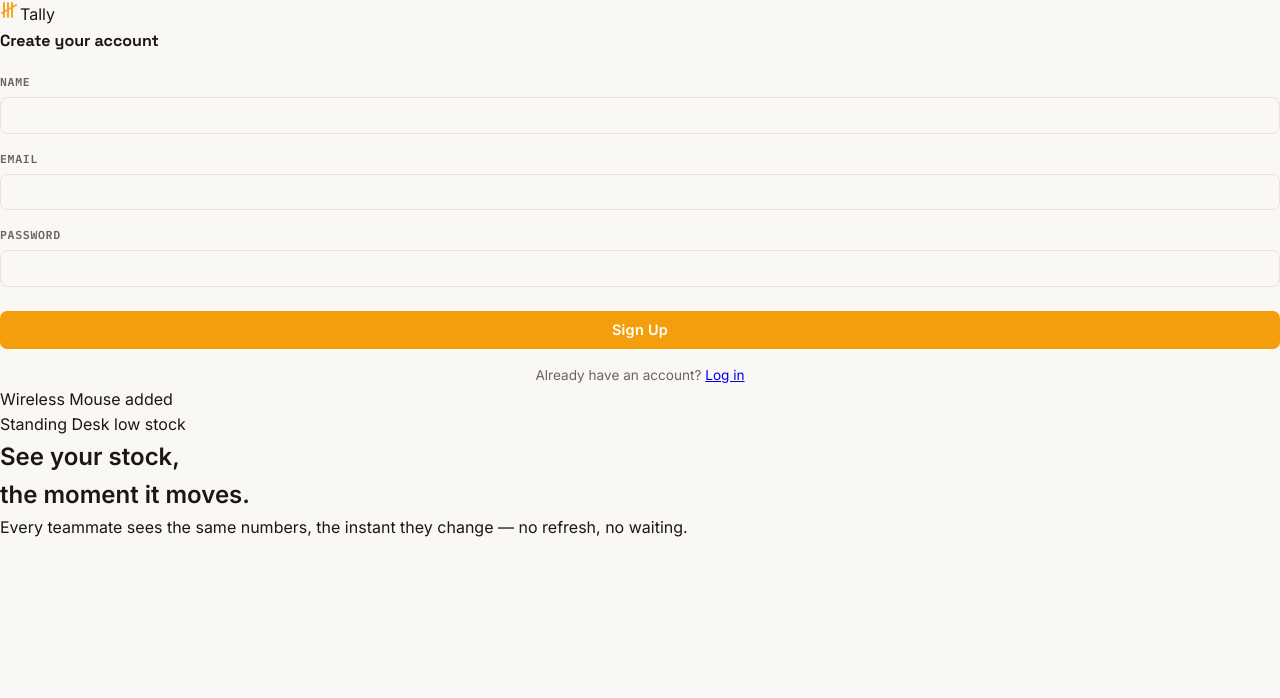
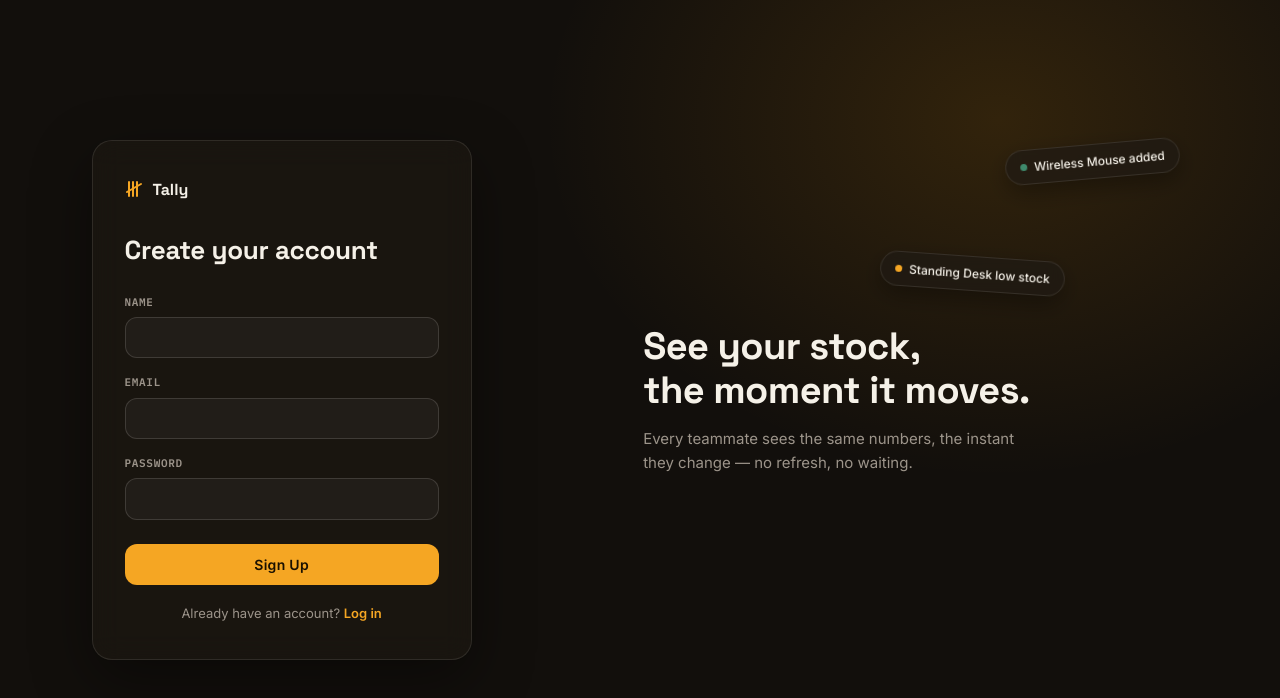
Before and after one commit to ElidryssyYassineDev/codveda-fullstack-internship, a React (Vite) app in the folder LEVEL-1/client/: page /signup in a window 1280 px wide. Shown: the top 698 px of the page. Built offline with nearby package versions, Linux system fonts and the light colour scheme; no server answers.

Commit message:
feat(client): add auth layout styles with glass card and scoped form overrides, remove dead auth-page CSS

```diff
--- a/LEVEL-1/client/src/components/Topbar.jsx
+++ b/LEVEL-1/client/src/components/Topbar.jsx
@@ -1,28 +1,35 @@
 // client/src/components/Topbar.jsx
 
-import { Search, Bell, Sun, Moon } from 'lucide-react'
+import { Bell, Sun, Moon } from 'lucide-react'
 import { useTheme } from '../context/ThemeContext'
 import { useAuth } from '../context/AuthContext'
 
-function Topbar() {
+function Topbar({ searchValue, onSearchChange }) {
   const { isDarkMode, toggleTheme } = useTheme()
   const { currentUser } = useAuth()
 
   return (
     <header className="topbar">
-      <div className="topbar__search">
-        <Search size={15} />
-        <input type="text" placeholder="Search products..." disabled />
-        {/* disabled, not just unstyled — an input that looks clickable
-            but silently does nothing is worse than one that's honest
-            about not being wired up yet */}
-      </div>
+      {/* Renders only where a page actually passes search props in.
+          Dashboard passes nothing, so this whole block is simply
+          absent there — not disabled, not empty, just not rendered. */}
+      {onSearchChange ? (
+        <div className="topbar__search">
+          <input
+            type="text"
+            placeholder="Search products..."
+            value={searchValue}
+            onChange={e => onSearchChange(e.target.value)}
+          />
+        </div>
+      ) : (
+        <div />
+      )}
 
       <div className="topbar__actions">
         <button className="topbar__icon-btn" aria-label="Notifications">
           <Bell size={16} />
         </button>
-
         <button
           className="topbar__icon-btn"
           onClick={toggleTheme}
@@ -30,7 +37,6 @@ function Topbar() {
         >
           {isDarkMode ? <Sun size={16} /> : <Moon size={16} />}
         </button>
-
         <div className="topbar__avatar">{currentUser.name.charAt(0).toUpperCase()}</div>
       </div>
     </header>
--- a/LEVEL-1/client/src/index.css
+++ b/LEVEL-1/client/src/index.css
@@ -360,29 +360,6 @@ body {
   letter-spacing: 0.04em;
 }
 
-/* ── Auth page wrapper ── */
-.auth-page {
-  max-width: 400px;
-  margin: 0 auto 2.5rem;
-}
-
-.auth-toggle {
-  text-align: center;
-  margin-top: 1rem;
-  font-size: 0.85rem;
-  color: var(--color-text-muted);
-}
-
-.auth-toggle button {
-  background: none;
-  border: none;
-  color: var(--color-accent);
-  font-weight: 600;
-  cursor: pointer;
-  text-decoration: underline;
-  font-size: inherit;
-  padding: 0;
-}
 
 /* ── Navbar user info ── */
 .navbar__user {
@@ -687,3 +664,65 @@ body {
   .landing__features { grid-template-columns: 1fr; }
   .landing__cta { flex-direction: column; width: 100%; max-width: 280px; }
 }
+
+/* ── Auth layout (Login / Signup) ── */
+.auth-layout {
+  --auth-bg: #120F0C;
+  --auth-glow: radial-gradient(ellipse 700px 550px at 78% 15%, rgba(245,158,11,0.14), transparent 65%);
+  --auth-card-bg: rgba(30,25,19,0.6);
+  --auth-card-border: rgba(245,241,232,0.10);
+  --auth-text: #F5F1E8;
+  --auth-muted: #9C948A;
+  --auth-accent: #F5A623;
+
+  min-height: 100vh;
+  background: var(--auth-bg) var(--auth-glow);
+  display: flex;
+  color: var(--auth-text);
+  font-family: var(--font-body);
+}
+
+.auth-layout__card-col { flex: 0 0 44%; display: flex; align-items: center; justify-content: center; padding: 40px 24px; }
+
+.auth-layout__card {
+  width: 100%; max-width: 380px;
+  background: var(--auth-card-bg); border: 1px solid var(--auth-card-border); border-radius: 20px;
+  padding: 36px 32px; backdrop-filter: blur(14px); -webkit-backdrop-filter: blur(14px);
+  box-shadow: 0 20px 60px rgba(0,0,0,0.4); animation: auth-card-in 0.4s ease;
+}
+@keyframes auth-card-in { from { opacity: 0; transform: translateY(10px); } to { opacity: 1; transform: translateY(0); } }
+
+.auth-layout__logo { display: flex; align-items: center; gap: 8px; font-family: var(--font-sans); font-weight: 700; font-size: 16px; margin-bottom: 28px; }
+
+/* Neutralizes AddProductForm-era box styling still present on
+   LoginForm/SignupForm's <form> element — prevents a card nested
+   inside this card. The glass card is the only visible container now. */
+.auth-layout__card .add-product-form { background: none; border: none; box-shadow: none; padding: 0; margin-bottom: 0; }
+
+.auth-layout__card .form__title { font-family: var(--font-sans); font-size: 26px; font-weight: 700; letter-spacing: -0.01em; margin-bottom: 22px; color: var(--auth-text); }
+.auth-layout__card .form__label { color: var(--auth-muted); font-family: var(--font-mono); font-size: 11px; }
+.auth-layout__card .form__input { background: rgba(255,255,255,0.04); border: 1px solid rgba(245,241,232,0.14); color: var(--auth-text); padding: 0.7rem 0.9rem; border-radius: 12px; }
+.auth-layout__card .form__input::placeholder { color: rgba(245,241,232,0.3); }
+.auth-layout__card .form__input:focus { border-color: var(--auth-accent); box-shadow: 0 0 0 3px rgba(245,166,35,0.18); }
+.auth-layout__card .form__error { background: rgba(224,102,93,0.12); color: #E0665D; border: 1px solid rgba(224,102,93,0.25); }
+.auth-layout__card .btn--primary { background: var(--auth-accent); color: #1A1000; border-radius: 12px; padding: 0.75rem; font-size: 14px; font-weight: 700; }
+.auth-layout__card .btn--primary:hover:not(:disabled) { transform: translateY(-1px); }
+
+.auth-toggle { text-align: center; margin-top: 18px; font-size: 13px; color: var(--auth-muted); }
+.auth-toggle a { color: var(--auth-accent); font-weight: 600; text-decoration: none; }
+.auth-toggle a:hover { text-decoration: underline; }
+
+.auth-layout__brand-col { flex: 1; position: relative; display: flex; flex-direction: column; justify-content: center; padding: 60px 80px; overflow: hidden; }
+.auth-layout__brand-col h2 { font-family: var(--font-sans); font-size: 38px; font-weight: 700; line-height: 1.15; letter-spacing: -0.015em; max-width: 420px; }
+.auth-layout__brand-col p { margin-top: 14px; color: var(--auth-muted); max-width: 380px; font-size: 15px; line-height: 1.6; }
+
+.auth-chip { position: absolute; display: flex; align-items: center; gap: 7px; background: rgba(30,25,19,0.7); border: 1px solid var(--auth-card-border); border-radius: 999px; padding: 7px 14px; font-size: 12px; font-weight: 500; box-shadow: 0 8px 24px rgba(0,0,0,0.35); backdrop-filter: blur(8px); }
+.auth-chip--a { top: 18%; right: 14%; transform: rotate(-5deg); }
+.auth-chip--b { top: 32%; right: 30%; transform: rotate(4deg); }
+.auth-chip__tick { width: 7px; height: 7px; border-radius: 50%; background: #3F8A6C; }
+.auth-chip__tick--warn { background: var(--auth-accent); }
+
+@media (max-width: 900px) {
+  .auth-layout__brand-col { display: none; }
+  .auth-layout__card-col { flex: 1; }
+}
```
